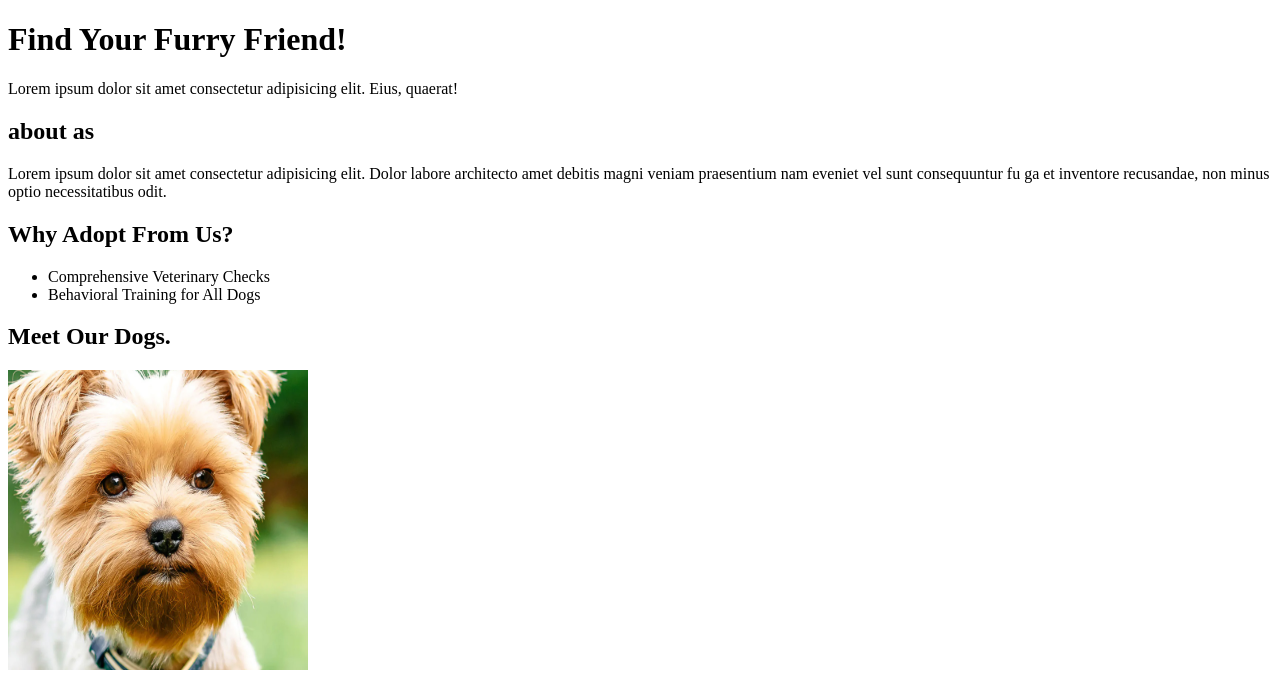
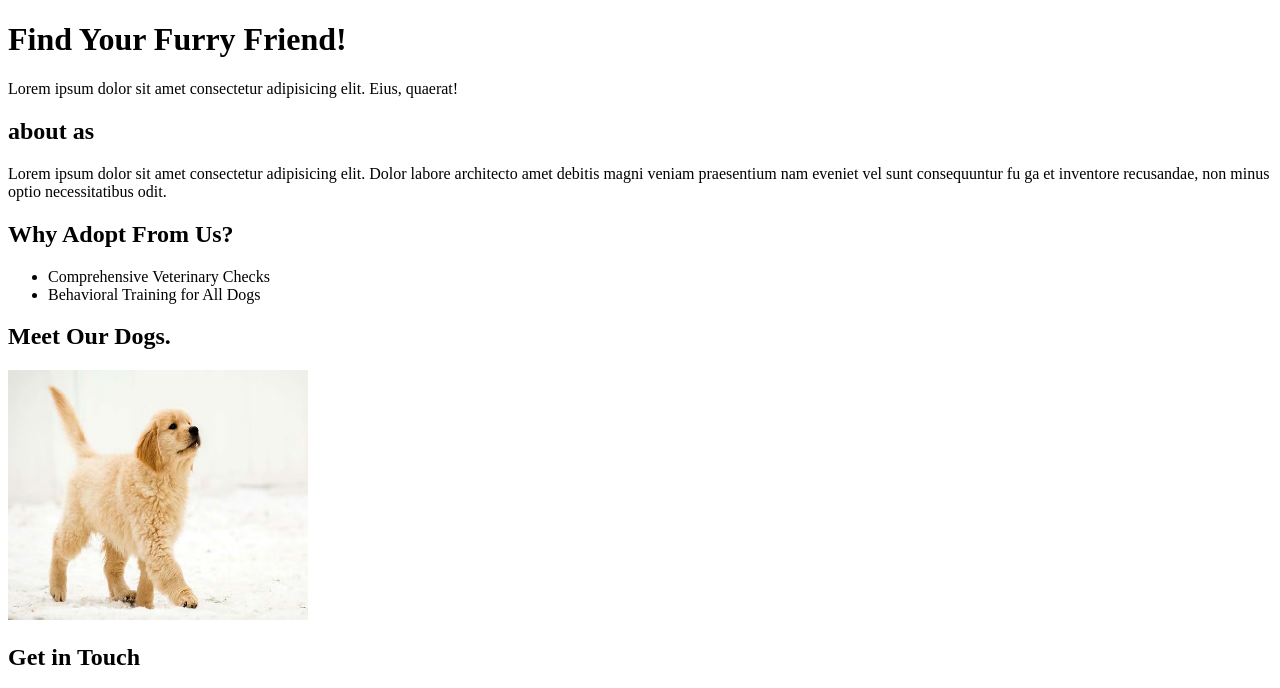
Before and after one commit to Al-Mehrabi/wpscode, a plain HTML site: page wbs-exercises/Landing-Page/index.html in a window 1280 px wide. Shown: the top 688 px of the page. Drawn offline with Linux system fonts and the light colour scheme.

Commit message:
Updated all files in the repository

```diff
--- a/wbs-exercises/Landing-Page/index.html
+++ b/wbs-exercises/Landing-Page/index.html
@@ -27,7 +27,7 @@
     </ul>
     <div>
         <h2> Meet Our Dogs. </h2>
-        <img src="src/dog.jpg" width="300" height="300" alt="Dog">
+        <img src="src/dog1.jpg" width="300" height="250"  alt="Dog">
     </div>
 
     <form>
```
Also changed, not shown: wbs-exercises/Landing-Page/src/dog1.jpg (added).
